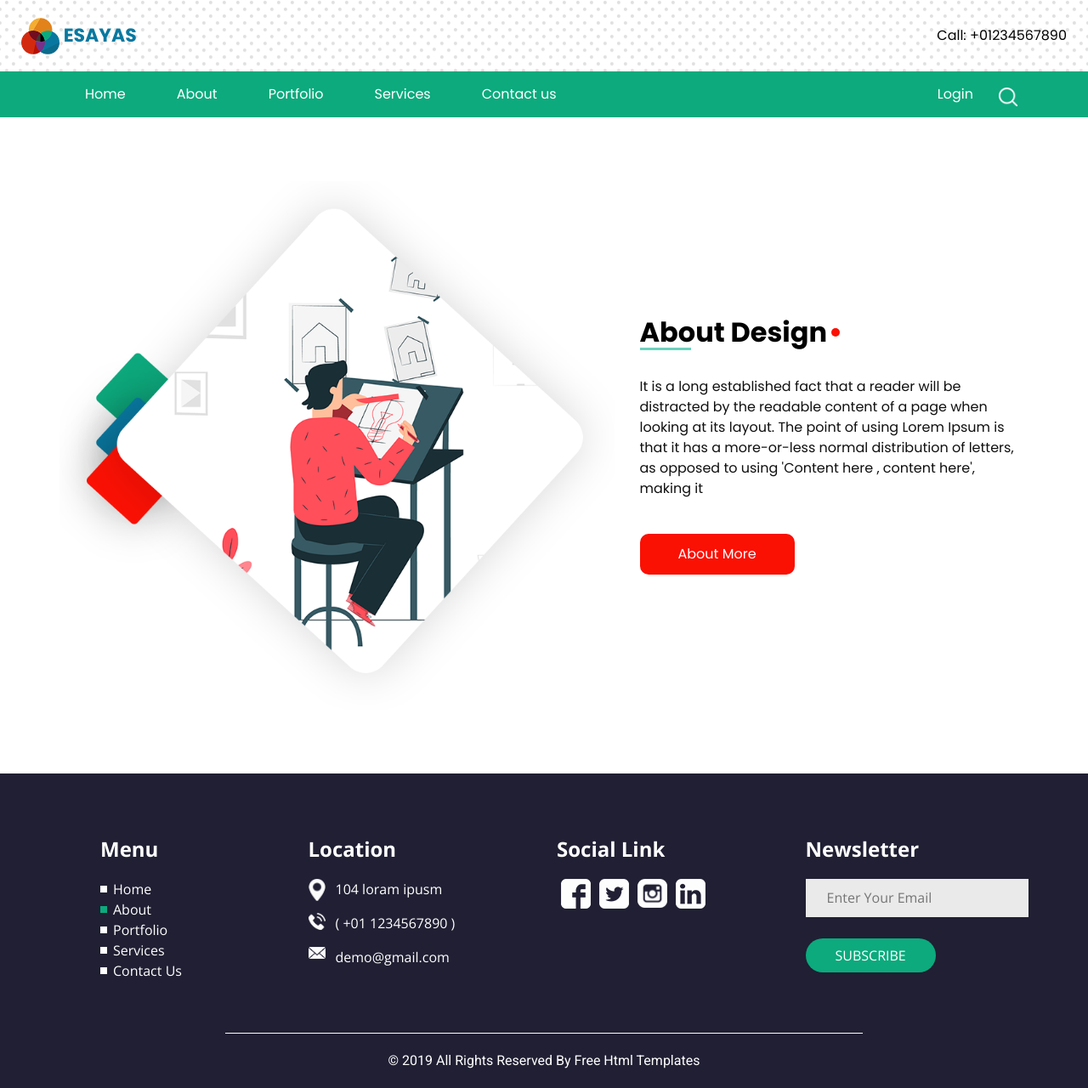
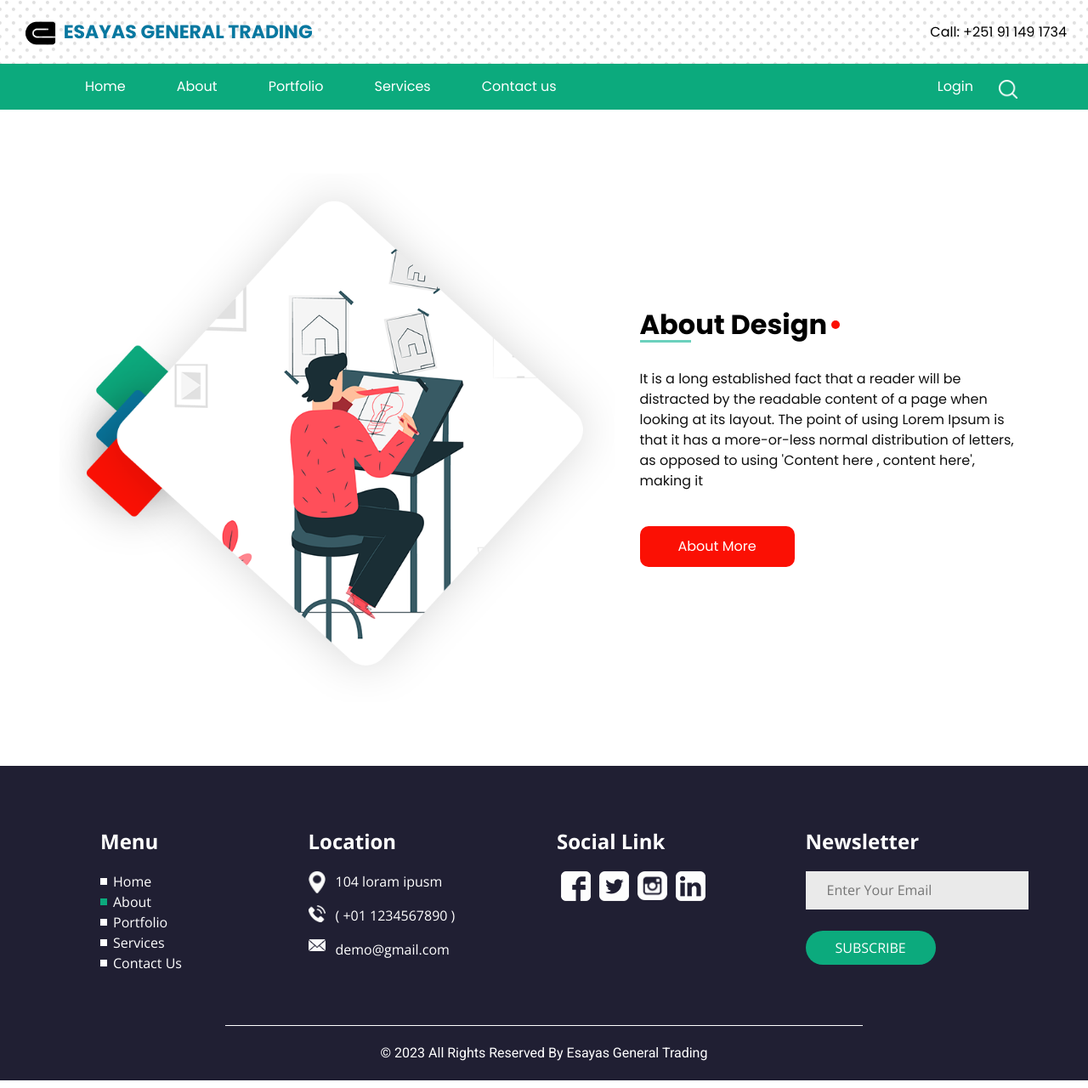
Before and after one commit to Nure1/Esayas, a Django app: page /about/ in a window 1280 px wide. Shown: the whole page at 85% size. Run offline with Django 4.2, Linux system fonts and the light colour scheme; some libraries are stand-ins or nearby versions.

Commit message:
fix logo and call

```diff
--- a/Esayas/templates/about.html
+++ b/Esayas/templates/about.html
@@ -15,7 +15,7 @@
 		<meta name="description" content="" />
 		<meta name="author" content="" />
 
-		<title>Esayas</title>
+		<title>Esayas General Trading</title>
 
 		<!-- slider stylesheet -->
 		<link
@@ -50,8 +50,8 @@
 				<div class="container-fluid">
 					<nav class="navbar navbar-expand-lg custom_nav-container pt-3">
 						<a class="navbar-brand" href="{% url 'home'%}">
-							<img src="{% static 'images/logo.png'%}" alt="" />
-							<span> Esayas </span>
+							<img src="{% static 'images/EsuLogo.png'%}" alt="" />
+							<span> Esayas General Trading</span>
 						</a>
 						<button
 							class="navbar-toggler"
@@ -99,7 +99,7 @@
 							</div>
 						</div>
 						<div class="call_btn">
-							<a href=""> Call: +01234567890 </a>
+							<a href=""> Call: +251 91 149 1734 </a>
 						</div>
 					</nav>
 				</div>
@@ -197,13 +197,13 @@
 									<a href="about.html"> About </a>
 								</li>
 								<li>
-									<a class="" href="portfolio.html">Portfolio </a>
+									<a class="" href="{% url 'portfolio'%}">Portfolio </a>
 								</li>
 								<li>
-									<a class="" href="service.html">Services</a>
+									<a class="" href="{% url 'service'%}">Services</a>
 								</li>
 								<li>
-									<a href="contact.html"> Contact Us </a>
+									<a href="{% url 'contact'%}"> Contact Us </a>
 								</li>
 							</ul>
 						</div>
@@ -271,8 +271,8 @@
 		<!-- footer section -->
 		<footer class="container-fluid footer_section">
 			<p>
-				&copy; 2019 All Rights Reserved By
-				<a href="https://html.design/">Free Html Templates</a>
+				&copy; 2023 All Rights Reserved By
+				<a href="https://esayas.up.railway.app/">Esayas General Trading</a>
 			</p>
 		</footer>
 		<!-- footer section -->
```
Also changed, not shown: Esayas/templates/contact.html (+6 -6 lines), Esayas/templates/index.html (+5 -5 lines), Esayas/templates/portfolio.html (+6 -6 lines), Esayas/templates/service.html (+6 -6 lines), static/images/EsuLogo.png (added), 1 other file.
